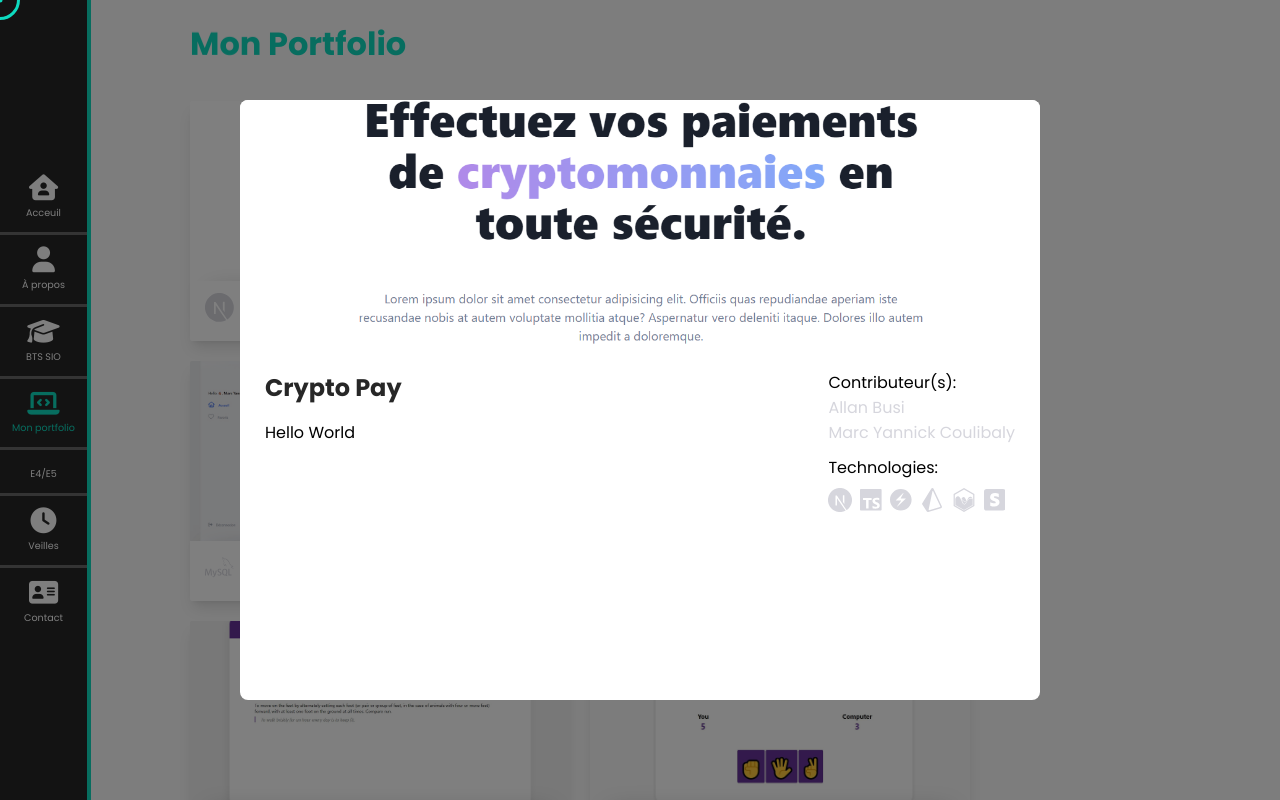
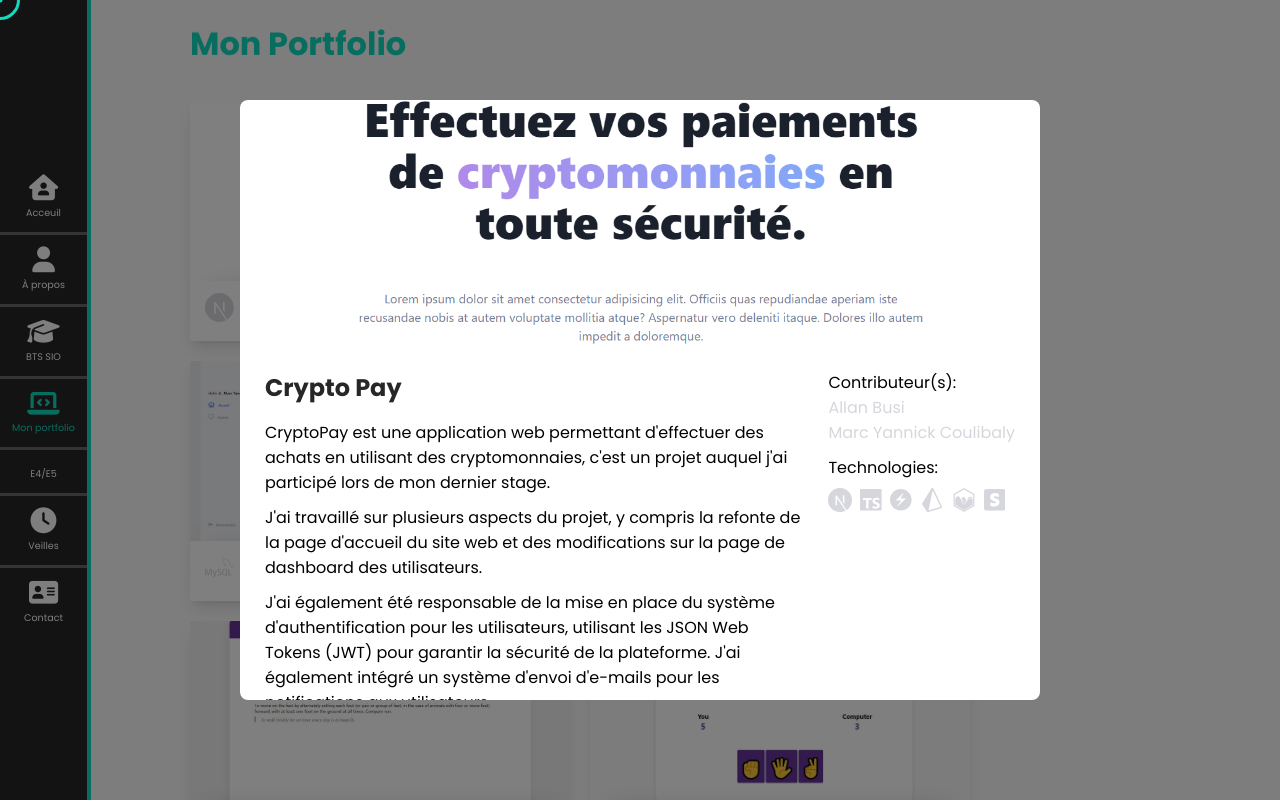
Before and after one commit to marcyannick1/My-Portfolio, a React (Create React App) app: page /Portfolio in a window 1280 px wide. Both pictures are taken after a click on the element 380 px from the left and 191 px from the top of the page. Shown: the top 800 px of the page. Built offline with nearby package versions, Linux system fonts and the light colour scheme.

Commit message:
cryptoPay & translationApp describe

```diff
--- a/src/components/Portfolio/Modal contents/modalsContent.js
+++ b/src/components/Portfolio/Modal contents/modalsContent.js
@@ -1,5 +1,5 @@
 const textStyle = { width: "max-content", color: "#d6d6dd" };
-const descTextStyle = { marginBottom : 10 };
+const descTextStyle = { marginBottom: 10 };
 export const monPortfolio = {
     description: <p>Hello World</p>,
     contributors: (
@@ -92,7 +92,30 @@ export const weatherApp = {
     ),
 };
 export const translationApp = {
-    description: <p>Hello World</p>,
+    description: (
+        <>
+            <p style={descTextStyle}>
+                Translation App est une application
+                web de traduction basée sur l'API de Google Traduction. Elle permet de traduire facilement du texte dans
+                la plupart des langues du monde, le tout avec une interface
+                moderne et conviviale.
+            </p>
+            <p style={descTextStyle}>
+                Conçue avec React, Chakra UI, Vite JS et TypeScript, Elle offre une expérience utilisateur fluide
+                grâce à ses fonctionnalités de mode dark et de mode light de Chakra UI.
+            </p>
+            <p style={descTextStyle}>
+                Elle permet facilement de
+                traduire des phrases ou des paragraphes complets dans la langue
+                de votre choix.
+            </p>
+            <p>
+                Translation App utilise l'API de Google
+                Traduction, ce qui garantit une qualité de traduction élevée et
+                précise.
+            </p>
+        </>
+    ),
     contributors: (
         <>
             <p style={textStyle}>Marc Yannick Coulibaly</p>
@@ -100,7 +123,39 @@ export const translationApp = {
     ),
 };
 export const cryptoPay = {
-    description: <p>Hello World</p>,
+    description: (
+        <>
+            <p style={descTextStyle}>
+                CryptoPay est une application web permettant d'effectuer des
+                achats en utilisant des cryptomonnaies, c'est un projet auquel
+                j'ai participé lors de mon dernier stage.
+            </p>
+            <p style={descTextStyle}>
+                J'ai travaillé sur plusieurs aspects du projet, y compris la
+                refonte de la page d'accueil du site web et des modifications
+                sur la page de dashboard des utilisateurs.
+            </p>
+            <p style={descTextStyle}>
+                J'ai également été responsable de la mise en place du système
+                d'authentification pour les utilisateurs, utilisant les JSON Web
+                Tokens (JWT) pour garantir la sécurité de la plateforme. J'ai
+                également intégré un système d'envoi d'e-mails pour les
+                notifications aux utilisateurs.
+            </p>
+            <p style={descTextStyle}>
+                Un aspect important de mon travail a été l'intégration du module
+                de paiement Stripe au site web. Ce qui permettra aux
+                utilisateurs de payer pour des abonnements ou des produits en
+                utilisant leurs portefeuilles de cryptomonnaies.
+            </p>
+            <p>
+                J'ai travaillé en étroite collaboration avec les autres membres
+                de l'équipe pour garantir que toutes les fonctionnalités du site
+                web étaient entièrement opérationnelles et répondait aux besoins
+                des utilisateurs.
+            </p>
+        </>
+    ),
     contributors: (
         <>
             <p style={textStyle}>Allan Busi</p>
```
